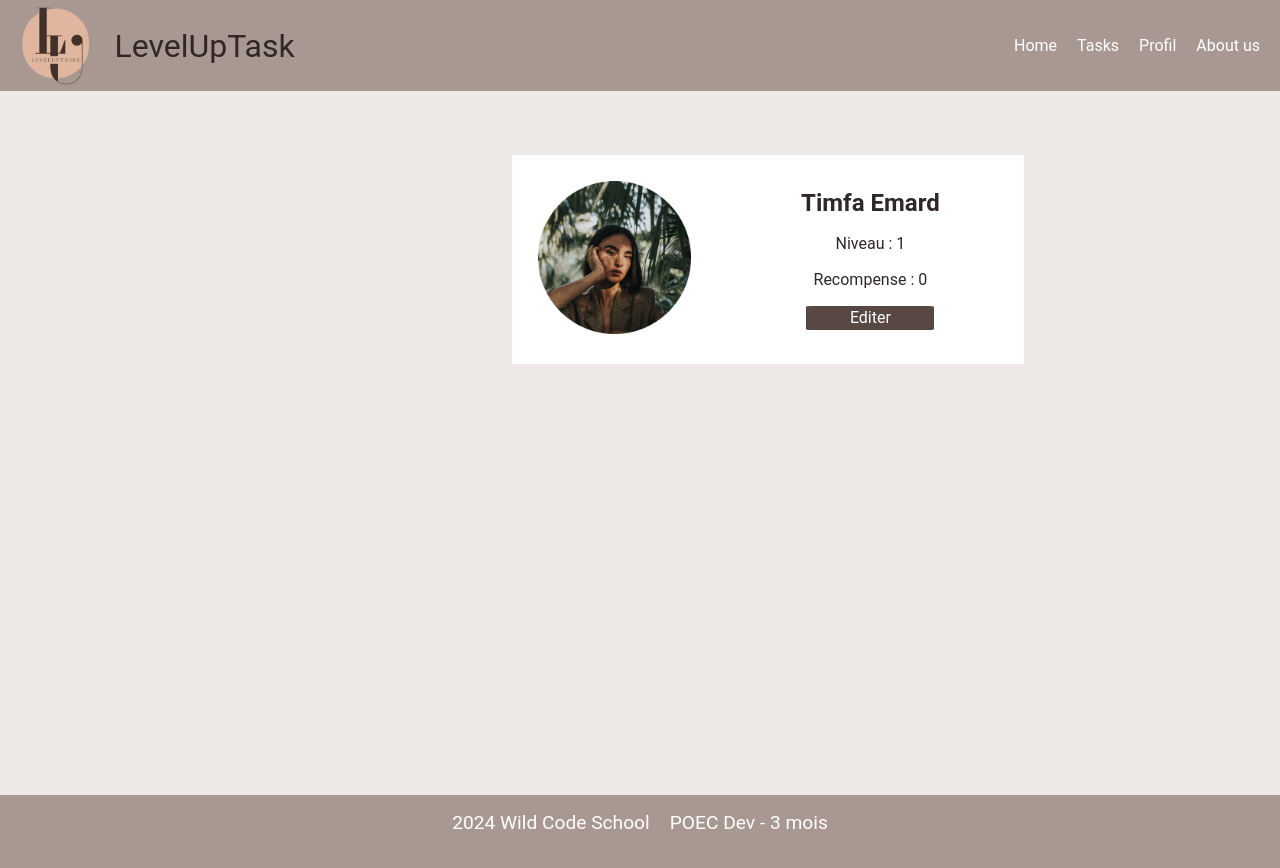
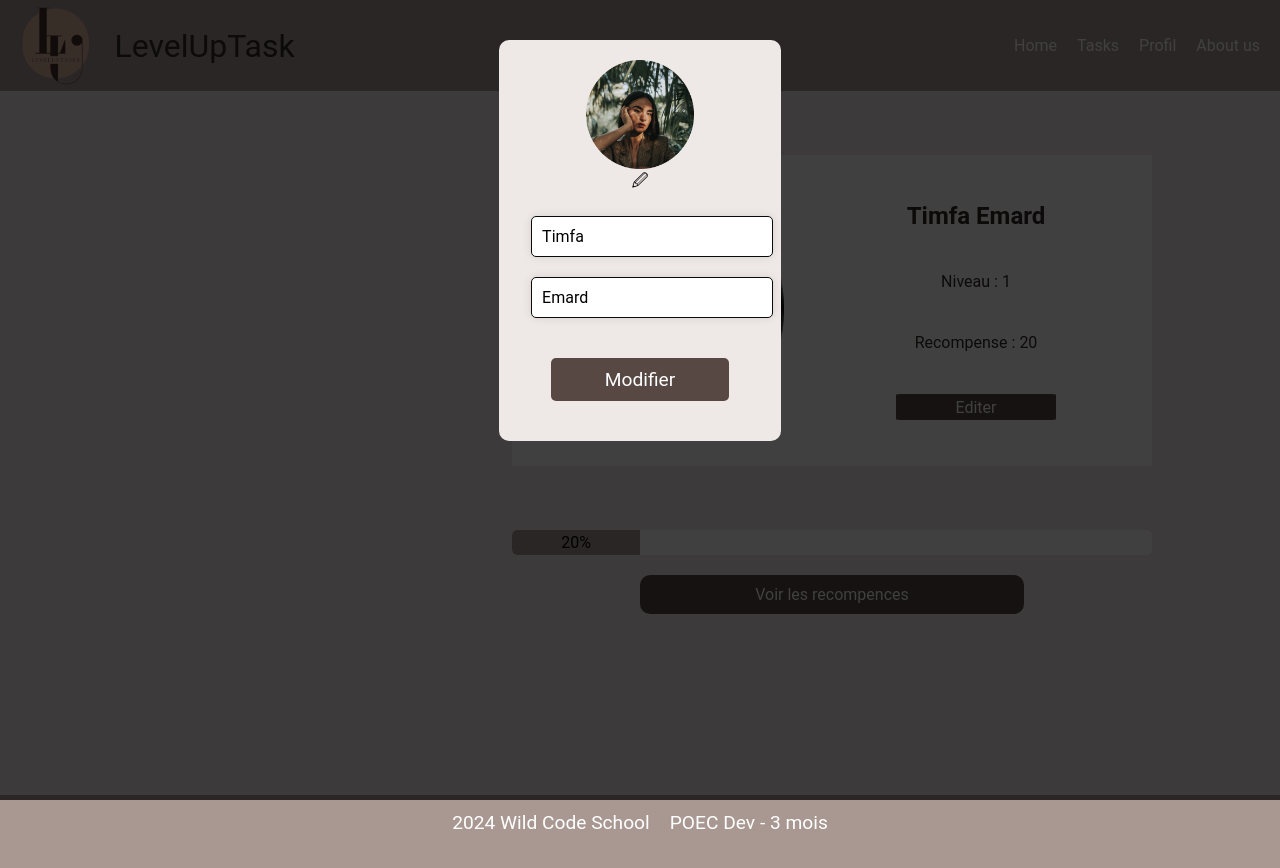
Before and after one commit to WildCodeSchool/level-up-tasks, an Angular app: page /profil in a window 1280 px wide. Both pictures are taken after a click on the button "Editer". Shown: the top 868 px of the page. Built offline with nearby package versions, Linux system fonts and the light colour scheme.

Commit message:
using modal to modify user profile

```diff
--- a/src/app/components/profile/profile.component.html
+++ b/src/app/components/profile/profile.component.html
@@ -7,7 +7,66 @@
     <h3>{{ user.firstname }} {{ user.lastname }}</h3>
     <p>Niveau : {{ user.level }}</p>
     <p>Recompense : {{ user.rewardNumber }}</p>
-        <button (click)="editUser()">Editer</button>
+    <button (click)="toggleModale()">Editer</button>
   </div>
   }
 </section>
+<section class="reward">
+  <app-progress-bar [result]="user.rewardNumber"></app-progress-bar>
+  <button><a [routerLink]="['/reward']"></a>Voir les recompences</button>
+</section>
+
+@if (isModalOpen) {
+
+<app-modal id="edit-user-modal" class="edit-user-modal" (closeModal)="toggleModale()">
+  <form #edditUserform="ngForm" (ngSubmit)="editUser()">
+    <fieldset class="img-fieldset">
+      <input
+        type="file"
+        id="profilImage"
+        name="profilImage"
+        #fileInput
+        style="display: none"
+        (change)="onFileSelected($event)"
+      />
+      <img src="{{ user.profilImage }}" alt="firstname" />
+      <a (click)="triggerFileInput()"> 🖉 </a>
+    </fieldset>
+    <fieldset>
+      <input
+        type="text"
+        class="form-control"
+        id="firstname"
+        name="firstname"
+        placeholder="firstname"
+        required
+        [(ngModel)]="user.firstname"
+        #firstname="ngModel"
+        value="{{ user.firstname }}"
+      />
+    </fieldset>
+
+    <div *ngIf="submitted && firstname.errors">
+      <span *ngIf="firstname.errors?.['required']">Le nom est requis</span>
+    </div>
+    <fieldset>
+      <input
+        type="text"
+        class="form-control"
+        id="lastname"
+        name="lastname"
+        placeholder="lastname"
+        required
+        [(ngModel)]="user.lastname"
+        #lastname="ngModel"
+        value="{{ user.lastname }}"
+      />
+    </fieldset>
+    <div *ngIf="submitted && lastname.errors">
+      <span *ngIf="lastname.errors?.['required']">Le prénom est requis</span>
+    </div>
+
+    <button type="submit" [disabled]="edditUserform.invalid">Modifier</button>
+  </form>
+</app-modal>
+}
--- a/src/app/components/profile/profile.component.scss
+++ b/src/app/components/profile/profile.component.scss
@@ -1,6 +1,6 @@
 @use "../../../import" as *;
 
-section {
+.user-card {
   width: 90%;
   margin: 5% auto;
   background-color: $secondary-backround-color;
@@ -40,8 +40,7 @@ section {
       width: 50%;
     }
   }
-  .modal-container{
-
+  .modal-container {
     button {
       background-color: $button-color;
       color: $light-text-color;
@@ -54,9 +53,73 @@ section {
     }
   }
 }
+.reward {
+  width: 90%;
+  margin: auto;
+  display: flex;
+  flex-direction: column;
+  button {
+    background-color: $button-color;
+    color: $light-text-color;
+    padding: 10px;
+    border: none;
+    border-radius: 10px;
+    cursor: pointer;
+    margin: 20px auto;
+    width: 80%;
+  }
+}
+
+form {
+  display: flex;
+  flex-direction: column;
+  width: 90%;
+  margin: auto;
+  .img-fieldset {
+    display: flex;
+    flex-direction: column;
+    align-items: center;
+    img {
+      width: 50%;
+      margin: auto;
+    }
+  }
+  fieldset {
+    border: none;
+    padding: 0;
+    margin: 0;
+    display: flex;
+    flex-direction: column;
+    margin-bottom: 20px;
+
+    label {
+      font-size: 1.2em;
+      margin-bottom: 5px;
+    }
+
+    input {
+      padding: 10px;
+      border: 1px solid #0a0a0a;
+      border-radius: 5px;
+      font-size: 1em;
+      box-shadow: 0 0 10px rgba(0, 0, 0, 0.1);
+      background-color: $secondary-backround-color;
+    }
+  }
+  button {
+    padding: 10px;
+    margin: 20px;
+    border: none;
+    border-radius: 5px;
+    background-color: $button-color;
+    color: white;
+    font-size: 1.2em;
+    cursor: pointer;
+  }
+}
 
 @media screen and (min-width: 721px) {
-  section {
+  .user-card {
     width: 50%;
     margin: 5% 10% 5% 40%;
     background-color: $secondary-backround-color;
@@ -97,6 +160,22 @@ section {
       }
     }
   }
+  .reward {
+    width: 50%;
+    margin: 5% 10% 5% 40%;
+    display: flex;
+    flex-direction: column;
+    button {
+      background-color: $button-color;
+      color: $light-text-color;
+      padding: 10px;
+      border: none;
+      border-radius: 10px;
+      cursor: pointer;
+      margin: 20px auto;
+      width: 60%;
+    }
+  }
 }
 @media screen and (min-width: 1025px) {
   section {
--- a/src/app/components/profile/profile.component.ts
+++ b/src/app/components/profile/profile.component.ts
@@ -1,26 +1,71 @@
-import { Component } from '@angular/core';
+import { Component, ElementRef, ViewChild } from '@angular/core';
 import { User } from '../../model/user/user';
 import { ModalComponent } from '../modal/modal.component';
 import { UserTeams } from '../../model/user/user-teams';
 import { TeamsRoles } from '../../model/user/teams-roles';
+import { ProgressBarComponent } from '../progress-bar/progress-bar.component';
+import { RouterLink } from '@angular/router';
+import { FormsModule } from '@angular/forms';
+import { NgIf } from '@angular/common';
 
 @Component({
   selector: 'app-profile',
   standalone: true,
-  imports: [ModalComponent],
+  imports: [
+    ModalComponent,
+    ProgressBarComponent,
+    RouterLink,
+    ModalComponent,
+    FormsModule,
+    NgIf,
+  ],
   templateUrl: './profile.component.html',
-  styleUrl: './profile.component.scss'
+  styleUrl: './profile.component.scss',
 })
 export class ProfileComponent {
-
+  //Use the ViewChild directive to access the fileInput DOM element referenced in the HTML template.
+  //ElementRef allows you to directly manipulate this element(fileInput).
+  @ViewChild('fileInput', { static: false }) fileInput!: ElementRef;
   isModalOpen: boolean = false;
-  teams: UserTeams[] = [{id: 1, name: 'teams1',role:TeamsRoles.Admin}, {id: 2, name: 'teams2',role:TeamsRoles.Member}, {id: 3, name: 'teams3',role:TeamsRoles.Member}];
+  submitted: boolean = false;
+  teams: UserTeams[] = [
+    { id: 1, name: 'teams1', role: TeamsRoles.Admin },
+    { id: 2, name: 'teams2', role: TeamsRoles.Member },
+    { id: 3, name: 'teams3', role: TeamsRoles.Member },
+  ];
   img: string = '../../../assets/pictures/Graphic.png';
 
-  user: User = new User(1, 'Timfa', 'Emard', '', '', this.teams, this.img, 1, 0);
+  user: User = new User(
+    1,
+    'Timfa',
+    'Emard',
+    '',
+    '',
+    this.teams,
+    this.img,
+    1,
+    20
+  );
+  editUser() {
+    this.submitted = true;
+    this.toggleModale();
+  }
+  toggleModale() {
+    this.isModalOpen = !this.isModalOpen;
+  }
 
-  editUser(){
-    this.isModalOpen = true;
+  //this methode declanch an clic on fileInput which opens the file selection dialog box.
+  triggerFileInput() {
+    this.fileInput.nativeElement.click();
+  }
 
+  //This method is called when the user selects a file. It retrieves the selected file and stores it in a variable.
+  //createObjectURL() creates a DOMString containing a URL representing the selected image src
+  onFileSelected(event: any) {
+    const input = event.target as HTMLInputElement;
+    if (input.files && input.files.length > 0) {
+      const file = input.files[0];
+      this.user.profilImage = URL.createObjectURL(file);
+    }
   }
 }
--- /dev/null
+++ b/src/app/components/progress-bar/progress-bar.component.html
@@ -0,0 +1,5 @@
+<div class="progress">
+    <div class="progress-bar" role="progressbar" [style.width.%]="result">
+      {{ result }}%
+    </div>
+  </div>
--- /dev/null
+++ b/src/app/components/progress-bar/progress-bar.component.scss
@@ -0,0 +1,18 @@
+@use '../../../import'as *;
+.progress {
+  width: 100%;
+  background-color: $secondary-backround-color;
+  border-radius: 5px;
+  overflow: hidden;
+  position: relative;
+  height:  25px;
+  margin: auto;
+}
+
+.progress-bar {
+  background-color: $navbar-color;
+  border-radius: 5px 0 0 5px;
+  transition: width 0.5s ease;
+  text-align: center;
+  line-height: 25px;
+}
```
Also changed, not shown: src/app/components/progress-bar/progress-bar.component.ts (added, +13 -0 lines), 1 other file (tests, documents, lock files or other folders). Lines whose indentation alone changed are shown as unchanged.
